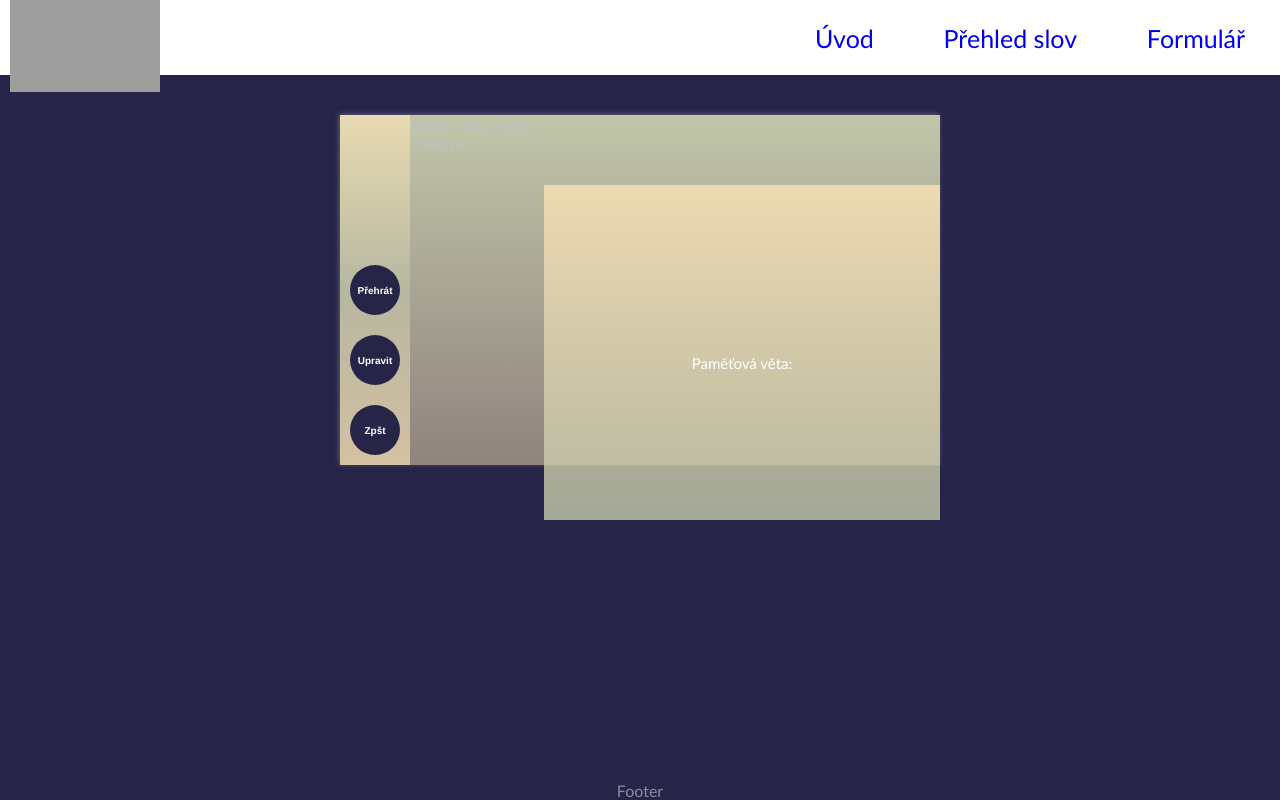
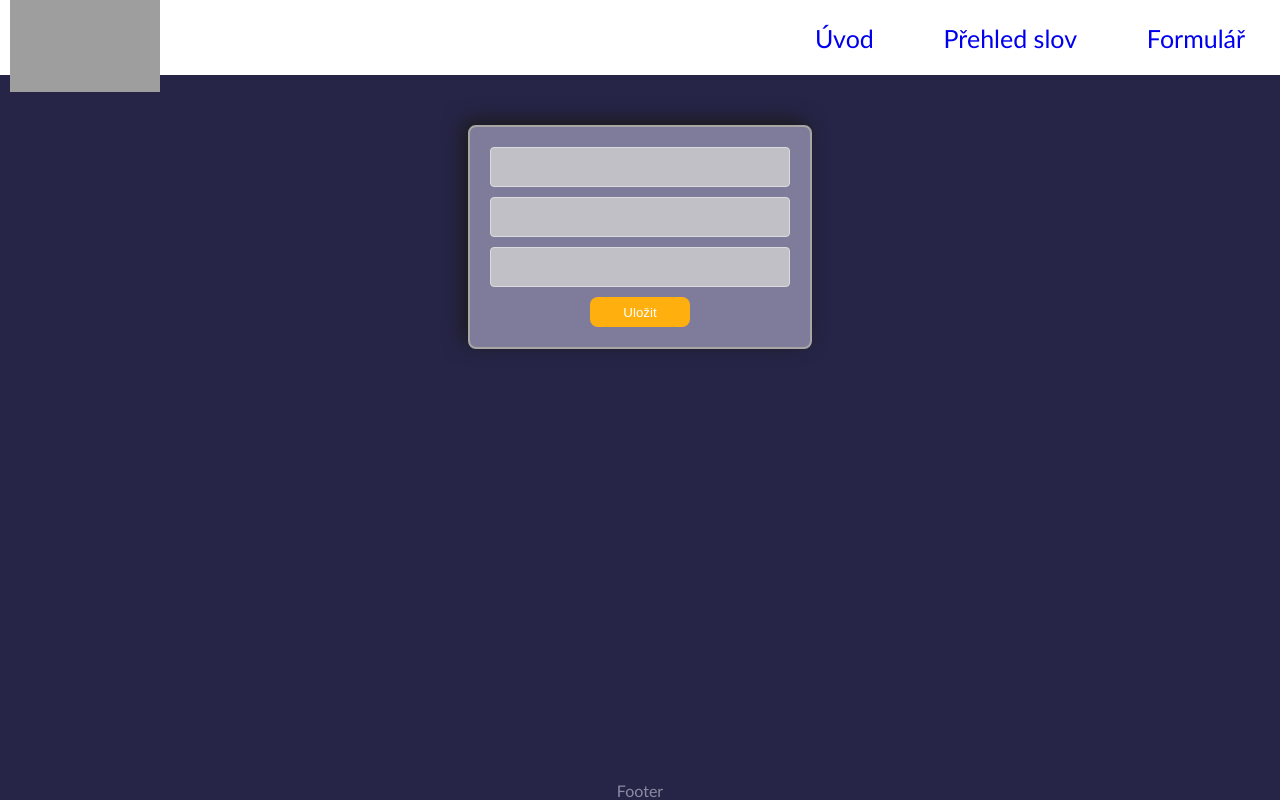
Before and after one commit to DenisaZem/my-lexicon, a React (Create React App) app: page /detail-word/1 in a window 1280 px wide. Both pictures are taken after a click on the button "Upravit". Built offline with nearby package versions, Linux system fonts and the light colour scheme; no server answers; the database is empty; grey boxes are pictures that could not be loaded.

Commit message:
WordDetail_add word edit button

```diff
--- a/src/pages/WordDetail.js
+++ b/src/pages/WordDetail.js
@@ -1,10 +1,11 @@
 import React, { useState, useEffect } from "react";
-import { useParams } from "react-router-dom";
+import { useParams, Link } from "react-router-dom";
 import { projectFirestore } from "../firebase/config";
 
 const WordDetail = () => {
   const [data, setData] = useState({});
   const [error, setError] = useState("");
+  const [isEditing, setIsEditing] = useState(false);
   const { wordId } = useParams();
 
   useEffect(() => {
@@ -24,12 +25,65 @@ const WordDetail = () => {
       });
   }, [wordId]);
 
+  const handleEdit = () => {
+    setIsEditing(true);
+  };
+
+  const handleSave = async () => {
+    try {
+      await projectFirestore.collection("deutsch").doc(wordId).update({
+        wordDe: data.wordDe,
+        wordCze: data.wordCze,
+        sentence: data.sentence,
+      });
+
+      setIsEditing(false);
+    } catch (err) {
+      console.error(err.message);
+    }
+  };
+
+  const handleChange = (e) => {
+    setData({ ...data, [e.target.name]: e.target.value });
+  };
+
   return (
+    <div className="MainDetailWordPage">
+      {isEditing ? (
+        <div className="DetailWord__editForm">
+          <input
+            type="text"
+            name="wordDe"
+            value={data.wordDe}
+            onChange={handleChange}
+          />
+          <input
+            type="text"
+            name="wordCze"
+            value={data.wordCze}
+            onChange={handleChange}
+          />
+          <input
+            type="text"
+            name="sentence"
+            value={data.sentence}
+            onChange={handleChange}
+          />
+          <div className="editForm__buttonSection">
+          {/* <button>
+          <Link to={`/detail-word/${wordId}`}>Zpět</Link>
+              </button> */}
+          <button onClick={handleSave} className="saveBTN">
+            Uložit
+          </button>
+          </div>
+        </div>
+      ) : (
         <section className="DetailWord">
           <div className="DetailWordTab__wall">
             <div className="DetailWordTab__wall_ButtonSection">
+              <button onClick={handleEdit}>Upravit</button>
               <button>Přehrát</button>
-          <button>Upravit</button>
               <button>Zpšt</button>
             </div>
             {error && <p>{error}</p>}
@@ -49,6 +103,8 @@ const WordDetail = () => {
             </div>
           </div>
         </section>
+      )}
+    </div>
   );
 };
 
--- a/src/scss/layouts/wordDetail.scss
+++ b/src/scss/layouts/wordDetail.scss
@@ -1,3 +1,51 @@
+.MainDetailWordPage {
+
+
+
+    .DetailWord__editForm {
+
+        width: 300px;
+        margin: 50px auto;
+        padding: 20px;
+        border-radius: 8px;
+        background-color: #7F7C9B;
+        border: 2px solid rgb(168, 166, 163);
+        box-shadow: -5px -5px 20px #1b1a1a;
+
+        input {
+            width: 100%;
+            margin-bottom: 10px;
+            padding: 10px;
+            border: 1px solid #dbdbdb;
+            border-radius: 4px;
+            box-sizing: border-box;
+            background-color: #c1c0c7;
+            font-size: 16px;
+        }
+
+        .editForm__buttonSection {
+
+            display: flex;
+            justify-content: center;
+            align-items: center;
+
+        .saveBTN {
+            background-color: $yellow;
+            width: 100px;
+            height: 30px;
+            border: none;
+            color: #fff;
+            border-radius: 8px;
+        }
+    }
+
+    }
+}
+
+
+
+
+
 .DetailWord {
     display: flex;
     justify-content: center;
@@ -10,7 +58,7 @@
         // align-items: center;
         height: 350px;
         width: 60%;
-        max-width: 600px ;
+        max-width: 600px;
         margin-top: 20px;
         box-shadow: -1px -1px 5px #615D76;
         background: linear-gradient(to bottom, #c1c6a9, #ffe5b77d);
@@ -20,7 +68,7 @@
             flex-direction: column;
             justify-content: flex-end;
             align-items: center;
-            background: linear-gradient(to bottom, #ffe5b7a2,#c1c6a990, #ffe5b79f);
+            background: linear-gradient(to bottom, #ffe5b7a2, #c1c6a990, #ffe5b79f);
             height: 350px;
 
             button {
```
Lines whose indentation alone changed are shown as unchanged.
